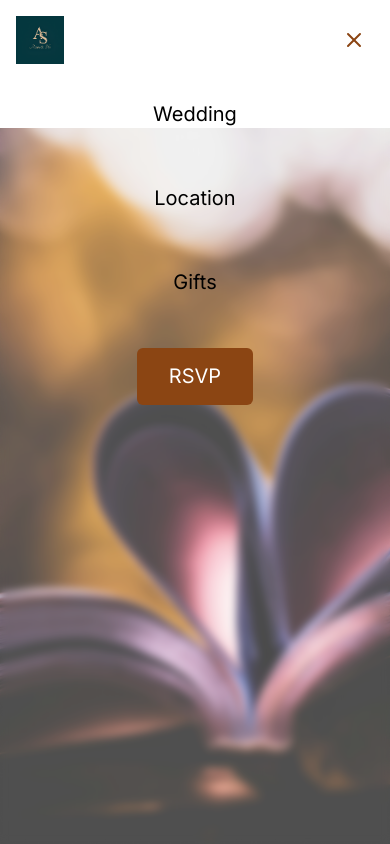
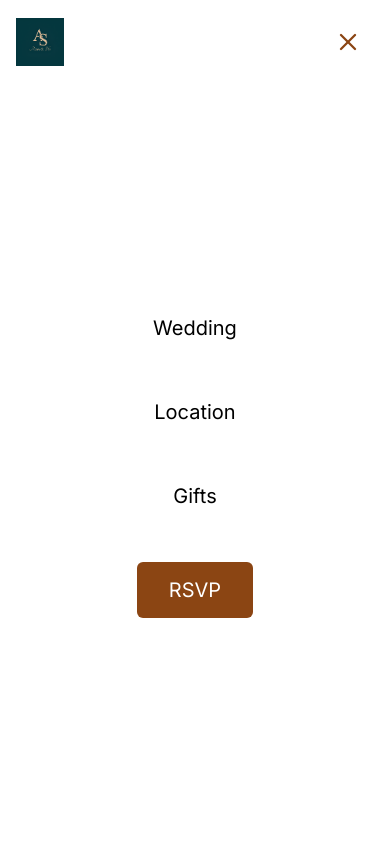
Before and after one commit to ThulaniMthembu/wedding, a Next.js app: page / in a window 390 px wide. Both pictures are taken after a click on the button "Open menu". Shown: the top 844 px of the page. Built offline with nearby package versions, Linux system fonts and the light colour scheme.

Commit message:
HEADER UPDATES

```diff
--- a/src/components/Header.tsx
+++ b/src/components/Header.tsx
@@ -84,22 +84,30 @@ export default function Header() {
           <div className="md:hidden">
             <button
               onClick={toggleMenu}
-              className={`p-2 rounded-full transition-all duration-300 ${
+              className={`p-3 rounded-full transition-all duration-300 ${
                 scrolled
                   ? 'text-[#8B4513] hover:bg-[#FDF8F5]'
                   : 'text-black hover:bg-black hover:bg-opacity-10'
               } ${isMenuOpen ? 'rotate-90' : ''}`}
               aria-label={isMenuOpen ? "Close menu" : "Open menu"}
             >
-              {isMenuOpen ? <X size={24} /> : <Menu size={24} />}
+              {isMenuOpen ? <X size={28} /> : <Menu size={28} />}
             </button>
           </div>
         </div>
       </div>
+      {/* Mobile Menu Overlay */}
       <div
-        className={`fixed inset-0 z-40 bg-white transition-all duration-500 ${
-          isMenuOpen ? 'opacity-100 scale-100' : 'opacity-0 scale-95 pointer-events-none'
+        className={`fixed inset-0 bg-white w-screen h-screen transition-all duration-500 ${
+          isMenuOpen
+            ? 'opacity-100 visible'
+            : 'opacity-0 invisible pointer-events-none'
         }`}
+        style={{
+          minHeight: '100vh',
+          minWidth: '100vw',
+          zIndex: 40
+        }}
       >
         <div className="flex flex-col h-full">
           <div className="flex justify-between items-center p-4">
@@ -114,10 +122,10 @@ export default function Header() {
             </Link>
             <button
               onClick={toggleMenu}
-              className="p-2 rounded-full text-[#8B4513] hover:bg-[#FDF8F5] transition-all duration-300 rotate-90"
+              className="p-3 rounded-full text-[#8B4513] hover:bg-[#F0E6D9] transition-all duration-300"
               aria-label="Close menu"
             >
-              <X size={24} />
+              <X size={28} />
             </button>
           </div>
           <nav className="flex-grow flex flex-col justify-center items-center space-y-12 p-4">
```
